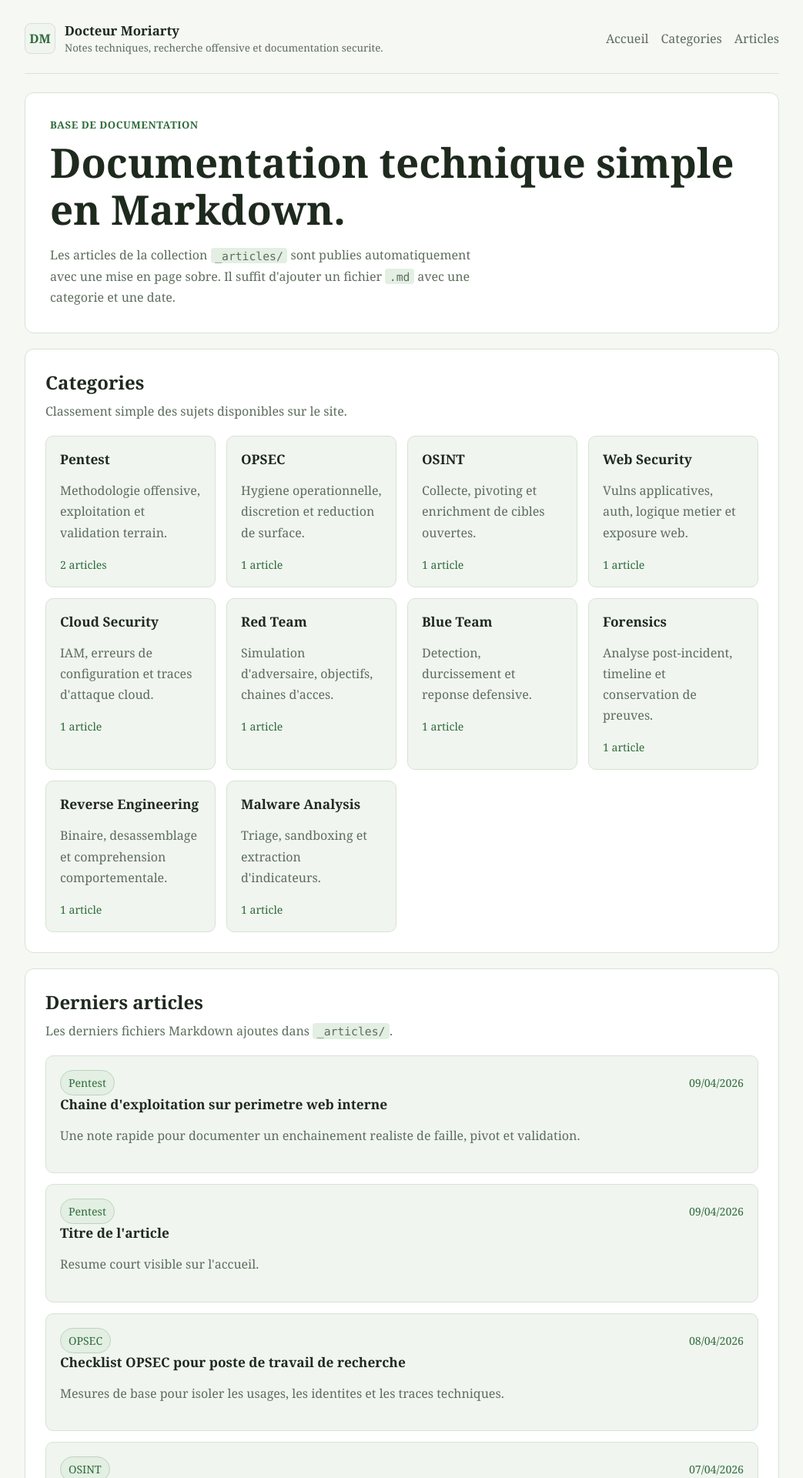
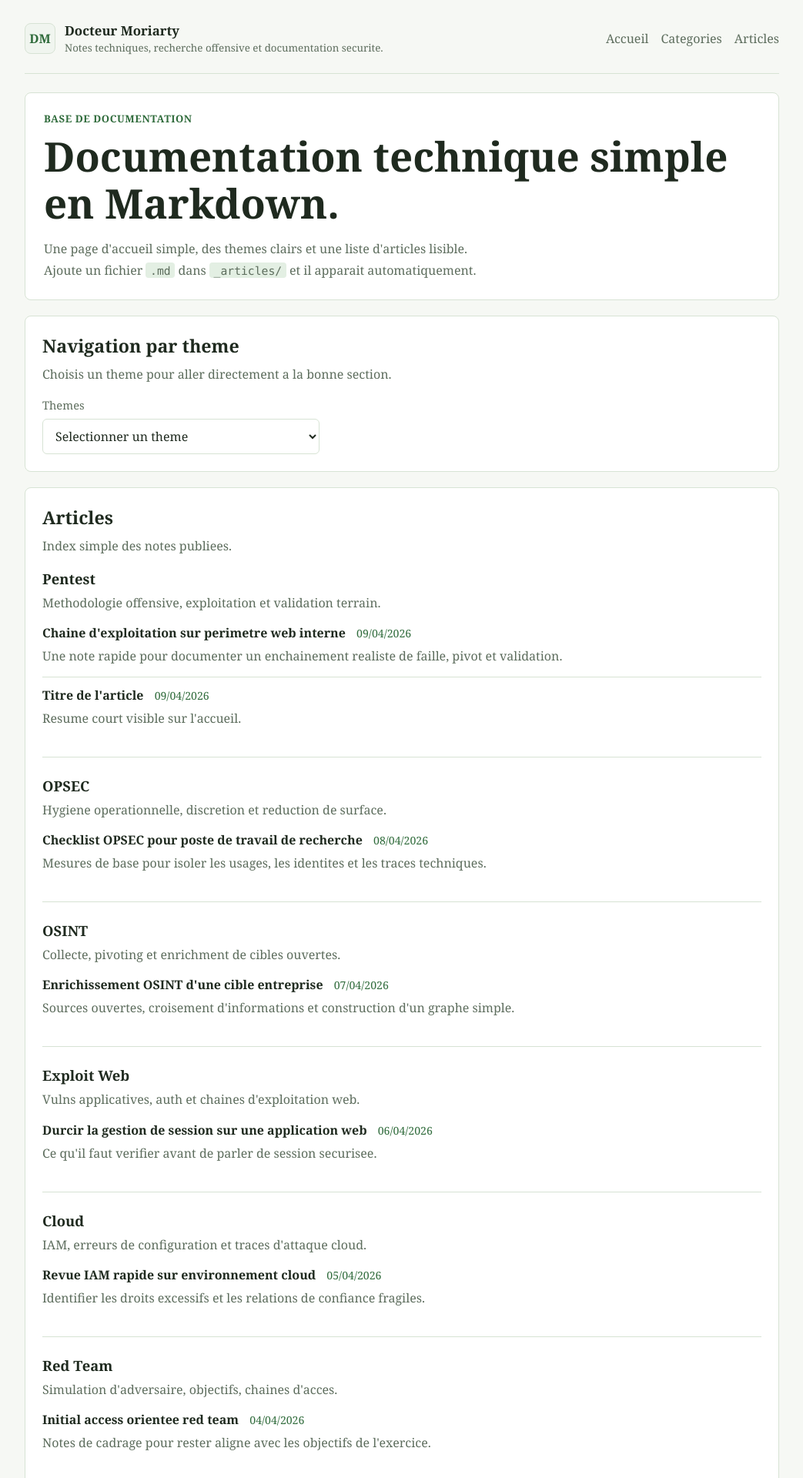
Before and after one commit to DocteurMoriarty/docteurmoriarty.github.io, a Jekyll site: the page built from index.html, in a window 1280 px wide. Shown: the top 1920 px of the page at 77% size, without its empty margins (118-1161 px from the left). Built offline with Jekyll 4.4.1, drawn with Linux system fonts in a browser that asks for light colours; some of the changed text lies outside the part shown.

Commit message:
Fix design site and workflow

```diff
--- a/_data/categories.yml
+++ b/_data/categories.yml
@@ -8,23 +8,23 @@
   title: OSINT
   description: Collecte, pivoting et enrichment de cibles ouvertes.
 - slug: web-security
-  title: Web Security
-  description: Vulns applicatives, auth, logique metier et exposure web.
+  title: Exploit Web
+  description: Vulns applicatives, auth et chaines d'exploitation web.
 - slug: cloud-security
-  title: Cloud Security
+  title: Cloud
   description: IAM, erreurs de configuration et traces d'attaque cloud.
 - slug: red-team
   title: Red Team
   description: Simulation d'adversaire, objectifs, chaines d'acces.
 - slug: blue-team
-  title: Blue Team
-  description: Detection, durcissement et reponse defensive.
+  title: Hardening
+  description: Durcissement, reduction de surface et hygiene defensive.
 - slug: forensics
   title: Forensics
   description: Analyse post-incident, timeline et conservation de preuves.
 - slug: reverse-engineering
-  title: Reverse Engineering
-  description: Binaire, desassemblage et comprehension comportementale.
+  title: Pwn
+  description: Binaire, desassemblage, primitives memoire et exploitation.
 - slug: malware-analysis
-  title: Malware Analysis
+  title: Malware
   description: Triage, sandboxing et extraction d'indicateurs.
--- a/assets/css/site.css
+++ b/assets/css/site.css
@@ -110,12 +110,12 @@ code {
 .section-block,
 .article-page {
   border: 1px solid var(--line);
-  border-radius: 12px;
+  border-radius: 8px;
   background: var(--panel);
 }
 
 .hero {
-  padding: 32px;
+  padding: 24px;
 }
 
 .eyebrow {
@@ -136,9 +136,8 @@ code {
 
 .hero-copy,
 .article-header p,
-.section-heading p,
-.category-card p,
-.article-card p,
+.section-copy,
+.topic-section p,
 .article-content p,
 .article-content li {
   color: var(--muted);
@@ -152,59 +151,88 @@ code {
 
 .section-block {
   margin-top: 20px;
-  padding: 26px;
+  padding: 22px;
 }
 
-.section-heading {
-  margin-bottom: 18px;
+.section-block h2 {
+  margin: 0 0 8px;
+  font-size: 1.45rem;
 }
 
-.section-heading h2 {
-  margin: 0 0 8px;
-  font-size: 1.5rem;
+.section-copy {
+  margin: 0 0 16px;
 }
 
-.section-heading p {
+.topic-label {
+  display: block;
+  margin-bottom: 8px;
+  font-size: 0.92rem;
+  color: var(--muted);
+}
+
+.topic-select {
+  width: min(360px, 100%);
+  padding: 10px 12px;
+  border: 1px solid var(--line);
+  border-radius: 6px;
+  background: #fff;
+  color: var(--text);
+  font: inherit;
+}
+
+.topic-section + .topic-section {
+  margin-top: 24px;
+  padding-top: 24px;
+  border-top: 1px solid var(--line);
+}
+
+.topic-section h3 {
+  margin: 0 0 6px;
+  font-size: 1.15rem;
+}
+
+.topic-section p {
+  margin: 0 0 14px;
+}
+
+.doc-list {
+  list-style: none;
+  padding: 0;
   margin: 0;
 }
 
-.category-grid,
-.article-list {
-  display: grid;
-  gap: 14px;
+.doc-item {
+  padding: 12px 0;
+  border-top: 1px solid var(--line);
 }
 
-.category-grid {
-  grid-template-columns: repeat(auto-fit, minmax(220px, 1fr));
+.doc-item:first-child {
+  border-top: 0;
+  padding-top: 0;
 }
 
-.category-card,
-.article-card {
-  border: 1px solid var(--line);
-  border-radius: 10px;
-  padding: 18px;
-  background: var(--panel-alt);
+.doc-item a {
+  color: var(--text);
+  text-decoration: none;
+  font-weight: 700;
 }
 
-.category-card h3,
-.article-card h3 {
-  margin: 0 0 8px;
-  font-size: 1.08rem;
+.doc-item a:hover {
+  color: var(--accent);
+  text-decoration: underline;
 }
 
-.article-card h3 a {
-  color: var(--text);
-  text-decoration: none;
-}
-
-.category-card span,
-.article-card time,
-.category-pill {
+.doc-item span {
+  display: inline-block;
+  margin-left: 10px;
   color: var(--accent);
   font-size: 0.88rem;
 }
 
-.article-card-head,
+.doc-item p {
+  margin: 6px 0 0;
+}
+
 .article-meta {
   display: flex;
   justify-content: space-between;
@@ -215,14 +243,16 @@ code {
 .category-pill {
   display: inline-flex;
   align-items: center;
-  padding: 6px 10px;
+  padding: 5px 10px;
   border-radius: 999px;
   border: 1px solid #bfd2bf;
   background: var(--accent-soft);
+  color: var(--accent);
+  font-size: 0.88rem;
 }
 
 .article-page {
-  padding: 28px;
+  padding: 24px;
 }
 
 .article-header {
@@ -267,7 +297,6 @@ code {
 
 @media (max-width: 760px) {
   .site-header,
-  .article-card-head,
   .article-meta {
     flex-direction: column;
     align-items: flex-start;
--- a/index.html
+++ b/index.html
@@ -6,55 +6,53 @@ title: Accueil
   <p class="eyebrow">Base de documentation</p>
   <h1>Documentation technique simple en Markdown.</h1>
   <p class="hero-copy">
-    Les articles de la collection <code>_articles/</code> sont publies automatiquement avec une mise en page
-    sobre. Il suffit d'ajouter un fichier <code>.md</code> avec une categorie et une date.
+    Une page d'accueil simple, des themes clairs et une liste d'articles lisible. Ajoute un fichier
+    <code>.md</code> dans <code>_articles/</code> et il apparait automatiquement.
   </p>
 </section>
 
 <section id="categories" class="section-block">
-  <div class="section-heading">
-    <h2>Categories</h2>
-    <p>Classement simple des sujets disponibles sur le site.</p>
-  </div>
-
-  <div class="category-grid">
+  <h2>Navigation par theme</h2>
+  <p class="section-copy">Choisis un theme pour aller directement a la bonne section.</p>
+  <label class="topic-label" for="topic-select">Themes</label>
+  <select id="topic-select" class="topic-select" onchange="if (this.value) window.location=this.value;">
+    <option value="">Selectionner un theme</option>
     {% for category in site.data.categories %}
       {% assign posts_in_category = site.articles | where: "category", category.slug %}
-      <article class="category-card">
-        <h3>{{ category.title }}</h3>
-        <p>{{ category.description }}</p>
-        <span>{{ posts_in_category | size }} article{% if posts_in_category.size > 1 %}s{% endif %}</span>
-      </article>
+      {% if posts_in_category.size > 0 %}
+        <option value="#{{ category.slug }}">{{ category.title }}</option>
+      {% endif %}
     {% endfor %}
-  </div>
+  </select>
 </section>
 
 <section id="articles" class="section-block">
-  <div class="section-heading">
-    <h2>Derniers articles</h2>
-    <p>Les derniers fichiers Markdown ajoutes dans <code>_articles/</code>.</p>
-  </div>
+  <h2>Articles</h2>
+  <p class="section-copy">Index simple des notes publiees.</p>
 
-  <div class="article-list">
   {% assign sorted_articles = site.articles | sort: "date" | reverse %}
-    {% for article in sorted_articles %}
-      {% assign current_category = site.data.categories | where: "slug", article.category | first %}
-      <article class="article-card">
-        <div class="article-card-head">
-          {% if current_category %}
-            <span class="category-pill">{{ current_category.title }}</span>
+  {% for category in site.data.categories %}
+    {% assign posts_in_category = sorted_articles | where: "category", category.slug %}
+    {% if posts_in_category.size > 0 %}
+      <section id="{{ category.slug }}" class="topic-section">
+        <h3>{{ category.title }}</h3>
+        {% if category.description %}
+          <p>{{ category.description }}</p>
         {% endif %}
+        <ul class="doc-list">
+          {% for article in posts_in_category %}
+            <li class="doc-item">
+              <a href="{{ article.url | relative_url }}">{{ article.title }}</a>
               {% if article.date %}
-            <time datetime="{{ article.date | date_to_xmlschema }}">{{ article.date | date: "%d/%m/%Y" }}</time>
+                <span>{{ article.date | date: "%d/%m/%Y" }}</span>
               {% endif %}
-        </div>
-        <h3><a href="{{ article.url | relative_url }}">{{ article.title }}</a></h3>
               {% if article.description %}
                 <p>{{ article.description }}</p>
-        {% else %}
-          <p>{{ article.excerpt | strip_html | truncate: 180 }}</p>
               {% endif %}
-      </article>
+            </li>
           {% endfor %}
-  </div>
+        </ul>
       </section>
+    {% endif %}
+  {% endfor %}
+</section>
```
Lines whose indentation alone changed are shown as unchanged.
